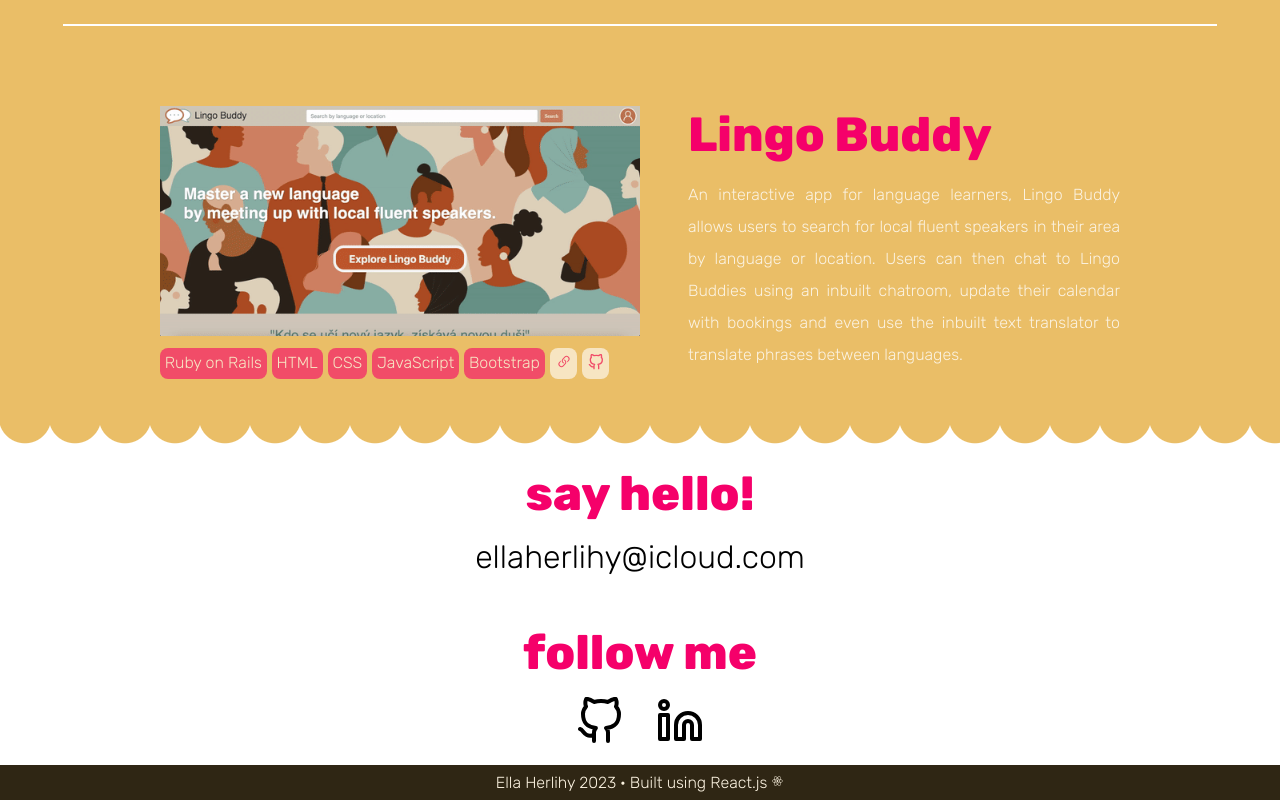
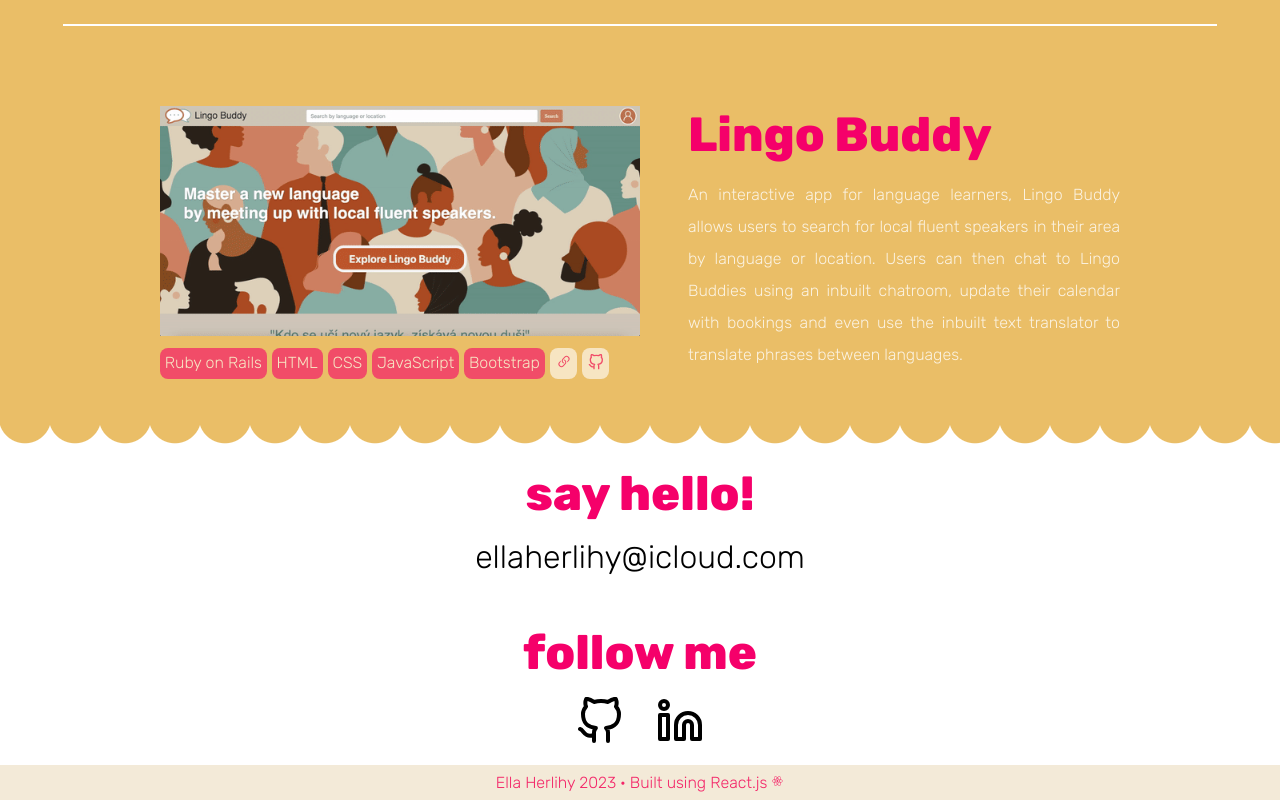
Before and after one commit to ellaherlihy/ellaherlihy-portfolio, a React (Create React App) app: page / in a window 1280 px wide. Shown: the part 2236-3036 px from the top of the page. Built offline with nearby package versions, Linux system fonts and the light colour scheme.

Commit message:
updated fox&wren title

```diff
--- a/src/styling/footer.css
+++ b/src/styling/footer.css
@@ -2,7 +2,7 @@
   width: 100%;
   margin: 0;
   padding: 0;
-  background-color: black;
+  background-color: whitesmoke;
   opacity: 0.8;
 }
 
@@ -22,7 +22,7 @@
   text-align: center;
   font-size: 1rem;
   padding: 0.5rem 0 0.5rem 0;
-  color: white;
+  color: rgb(245, 0, 106);
   margin: 0;
 }
 
```
